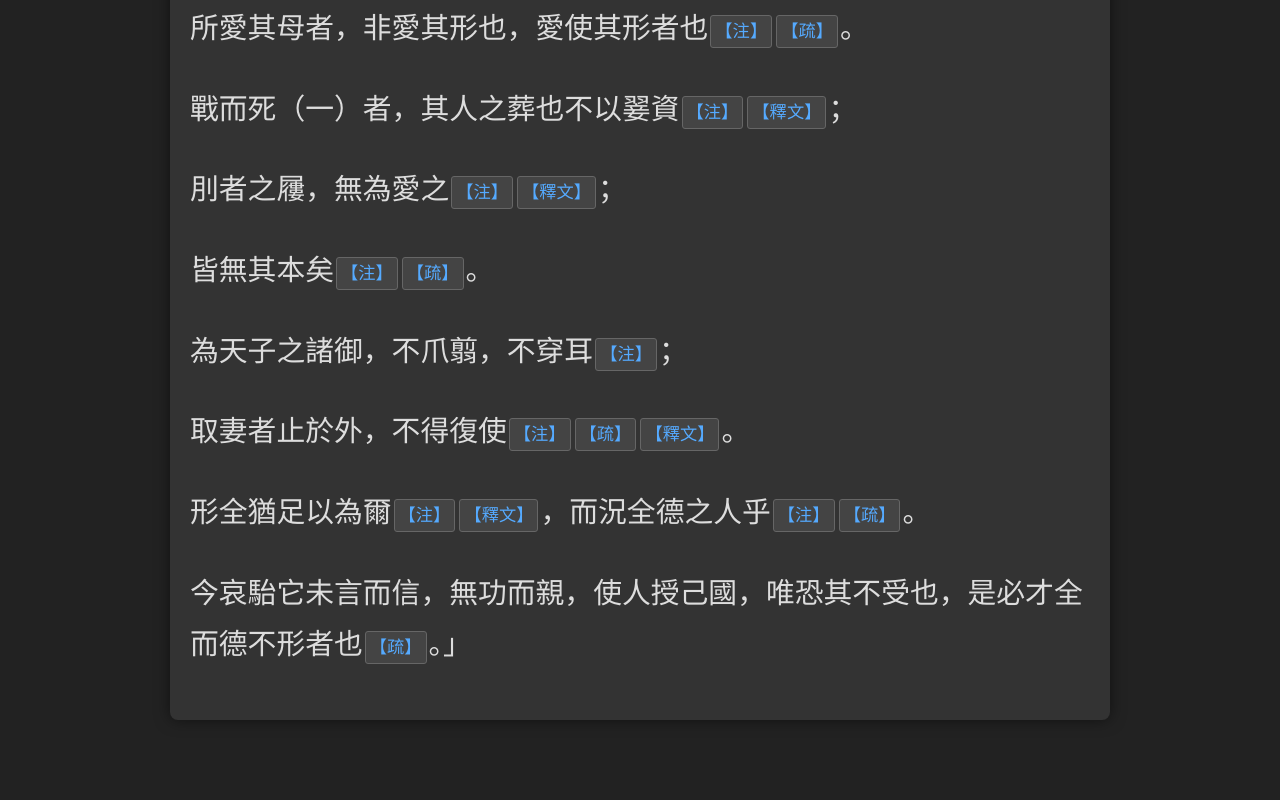
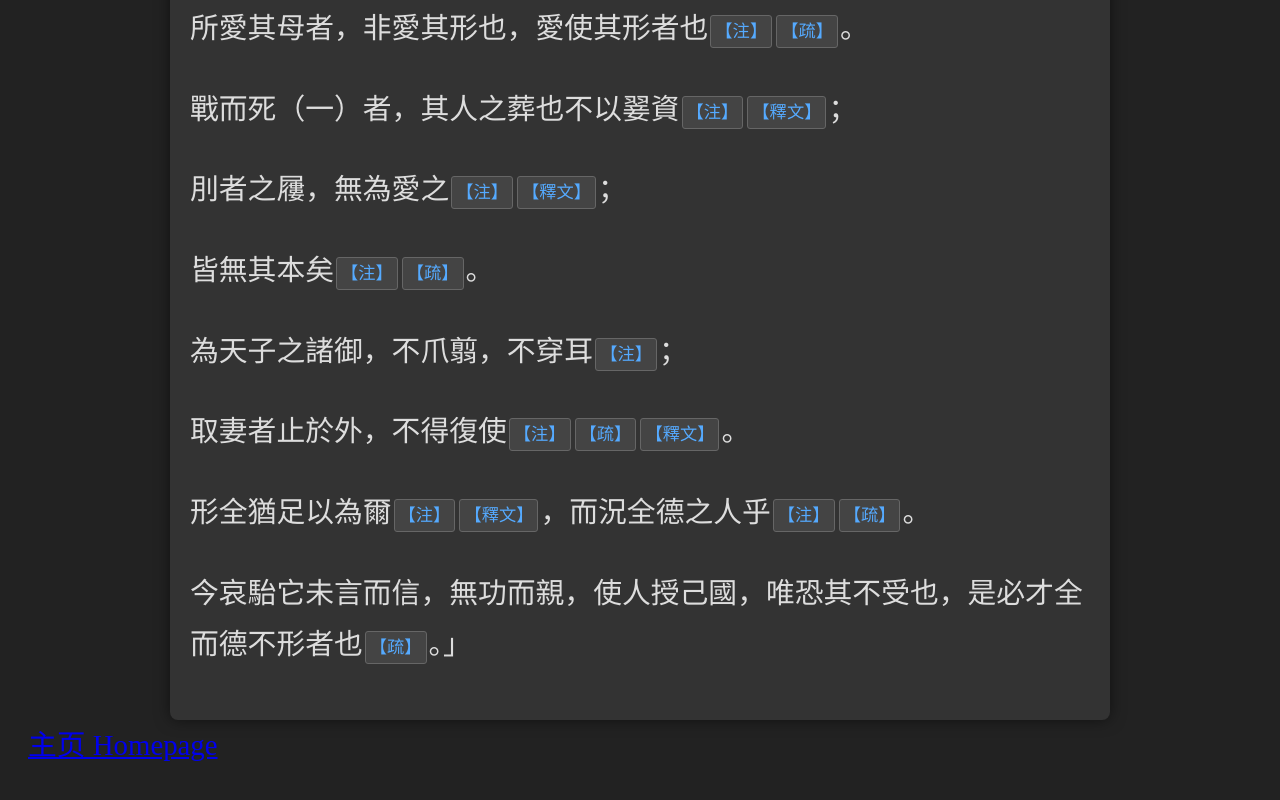
Before and after one commit to zhixingshuyuan-dev/ChineseClassicsReading, a plain HTML site: page 庄子/庄子德充符5b.html in a window 1280 px wide. Shown: the part 3470-4270 px from the top of the page. Before the commit the page ends 4218 px from the top, so only its background shows below. Drawn offline with Linux system fonts and the light colour scheme.

Commit message:
Update 庄子德充符5b.html
Signed-off-by: zhixingshuyuan-dev <zhixingshufang@googlemail.com>

```diff
--- a/庄子/庄子德充符5b.html
+++ b/庄子/庄子德充符5b.html
@@ -345,6 +345,9 @@
 
 </div>
 
+
+ <a href="https://zhixingshuyuan-dev.github.io/ChineseClassicsReading/">主页 Homepage</a>
+
 <!-- 弹窗 -->
 <div id="overlay">
   <div id="popup">
```
